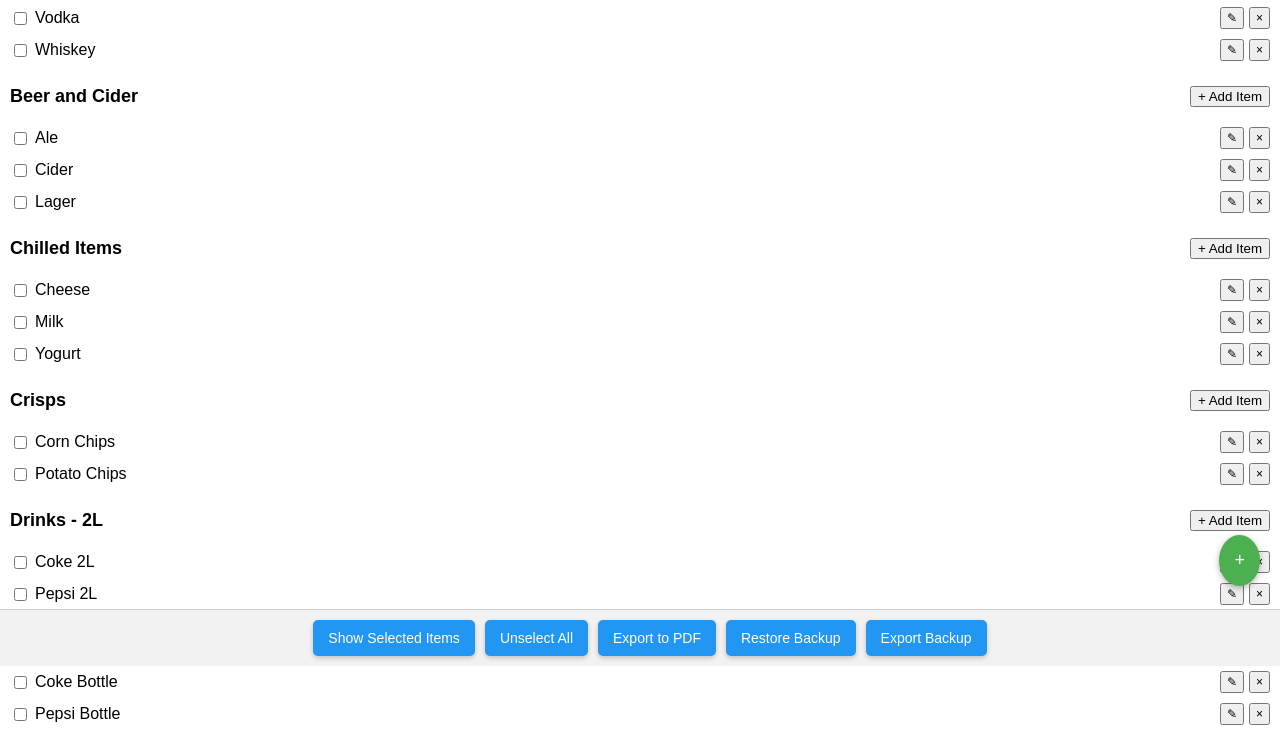
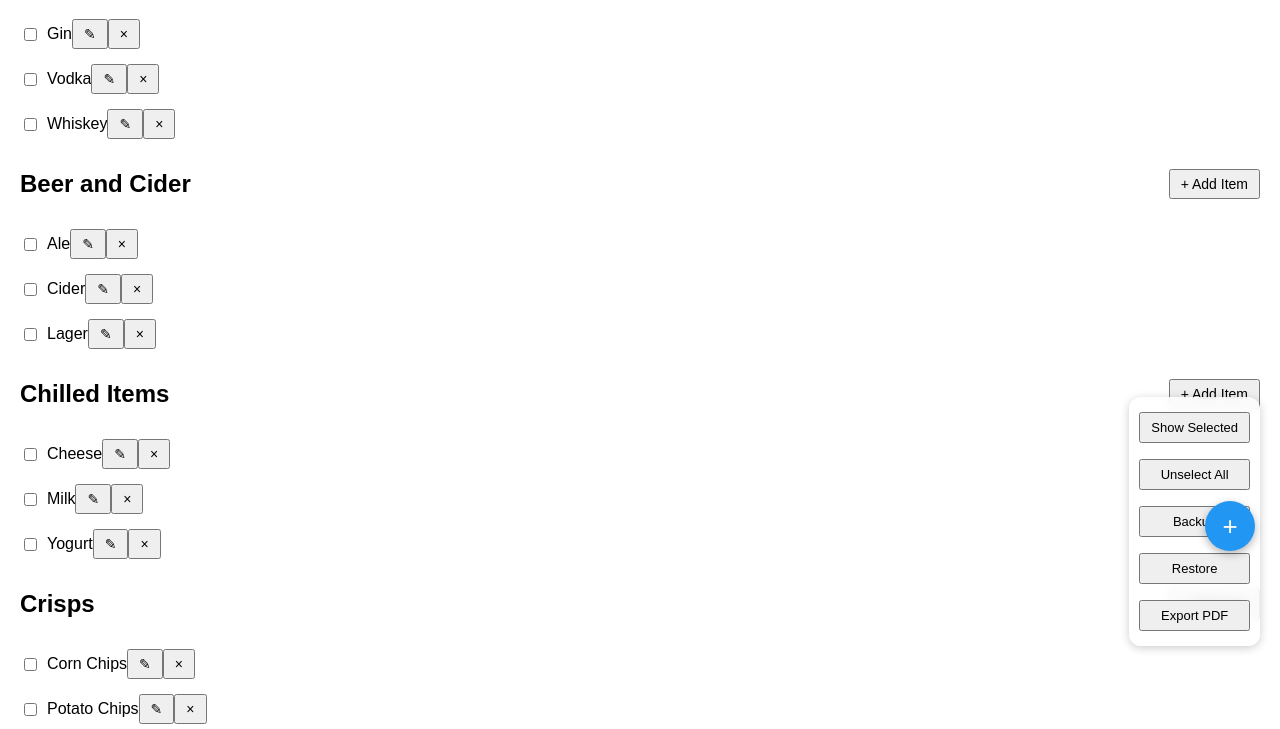
Before and after one commit to harindu-jayathilaka/shop-order-list, a plain HTML site: page index.html in a window 1280 px wide. Shown: the part 134-863 px from the top of the page. Drawn offline with nearby package versions, Linux system fonts and the light colour scheme.

Commit message:
Update index.html

```diff
--- a/index.html
+++ b/index.html
@@ -9,90 +9,61 @@
 <meta name="apple-mobile-web-app-capable" content="yes">
 <meta name="apple-mobile-web-app-title" content="Shop Order List">
 <style>
-    body {
-        font-family: Arial, sans-serif;
-        margin: 0;
-        padding: 0;
+    body { font-family: Arial, sans-serif; margin: 20px; }
+    h1 { text-align: center; margin-bottom: 30px; }
+    h2 { margin-top: 20px; display: flex; justify-content: space-between; align-items: center; }
+    .item { display: flex; align-items: center; margin-bottom: 5px; }
+    input[type="checkbox"] { margin-right: 10px; }
+    button { margin: 5px 0; padding: 5px 10px; font-size: 14px; cursor: pointer; }
+
+    /* Floating controls */
+    .floating-controls {
+        position: fixed;
+        bottom: 20px;
+        right: 20px;
+        background: #ffffffcc;
+        backdrop-filter: blur(5px);
+        border-radius: 12px;
+        box-shadow: 0 2px 10px rgba(0,0,0,0.2);
+        display: flex;
+        flex-direction: column;
+        gap: 6px;
+        padding: 10px;
+        z-index: 1000;
     }
-    h1 {
-        text-align: center;
-        margin-top: 10px;
+
+    .floating-controls button {
+        font-size: 13px;
+        padding: 6px 10px;
     }
-    h2 {
-        display: flex;
-        justify-content: space-between;
-        align-items: center;
-        font-size: 18px;
-        font-weight: bold;
-        margin-top: 20px;
-        padding: 0 10px;
-    }
-    .item {
-        display: flex;
-        align-items: center;
-        padding: 5px 10px;
-    }
-    .item label {
-        margin-left: 5px;
-        flex-grow: 1;
-    }
-    .item button {
-        margin-left: 5px;
-        padding: 2px 5px;
-        font-size: 12px;
-        cursor: pointer;
-    }
-    #list {
-        padding-bottom: 120px;
-    }
-    #control-panel {
+
+    /* Floating Add button */
+    .floating-add-btn {
         position: fixed;
-        bottom: 0;
-        left: 0;
-        width: 100%;
-        background: #f2f2f2;
-        padding: 10px;
-        display: flex;
-        flex-wrap: wrap;
-        justify-content: center;
-        gap: 10px;
-        border-top: 1px solid #ccc;
-    }
-    #control-panel button {
-        padding: 10px 15px;
-        font-size: 14px;
-        cursor: pointer;
-        border: none;
-        border-radius: 5px;
+        bottom: 110px;
+        right: 25px;
+        width: 50px;
+        height: 50px;
+        border-radius: 50%;
         background: #2196F3;
         color: white;
-        box-shadow: 0 2px 5px rgba(0,0,0,0.2);
+        font-size: 26px;
+        border: none;
+        cursor: pointer;
+        box-shadow: 0 3px 8px rgba(0,0,0,0.3);
+        z-index: 1001;
     }
-    #control-panel button:hover {
-        background: #1976D2;
-    }
+
     #output {
         white-space: pre-line;
-        margin: 10px;
+        margin-top: 10px;
         background: #f4f4f4;
         padding: 10px;
-        border-radius: 5px;
+        border-radius: 8px;
     }
-    #add-floating {
-        position: fixed;
-        bottom: 80px;
-        right: 20px;
-        background: #4CAF50;
-        color: white;
-        border: none;
-        padding: 15px;
-        font-size: 18px;
-        border-radius: 50%;
-        cursor: pointer;
-        box-shadow: 0 2px 6px rgba(0,0,0,0.3);
-    }
-    #add-floating:hover {
-        background: #388E3C;
+
+    h2 span.section-name {
+        font-weight: bold;
     }
 </style>
 </head>
@@ -101,18 +72,21 @@
 <h1>Shop Order List</h1>
 <div id="list"></div>
 
-<div id="control-panel">
-    <button onclick="showSelected()">Show Selected Items</button>
+<!-- Floating Add Item Button -->
+<button class="floating-add-btn" onclick="addItemToVisibleSection()">+</button>
+
+<!-- Floating Control Panel -->
+<div class="floating-controls">
+    <button onclick="showSelected()">Show Selected</button>
     <button onclick="unselectAll()">Unselect All</button>
-    <button onclick="exportPDF()">Export to PDF</button>
-    <button onclick="restoreBackup()">Restore Backup</button>
-    <button onclick="exportBackup()">Export Backup</button>
+    <button onclick="backupData()">Backup</button>
+    <button onclick="restoreData()">Restore</button>
+    <button onclick="exportToPDF()">Export PDF</button>
 </div>
-
-<button id="add-floating" onclick="floatingAddItem()">+</button>
 
 <div id="output"></div>
 
+<script src="https://cdnjs.cloudflare.com/ajax/libs/jspdf/2.5.1/jspdf.umd.min.js"></script>
 <script src="app.js"></script>
 <script>
 if ('serviceWorker' in navigator) {
@@ -121,5 +95,6 @@ if ('serviceWorker' in navigator) {
         .catch(err => console.log('Service Worker registration failed:', err));
 }
 </script>
+
 </body>
 </html>
```
